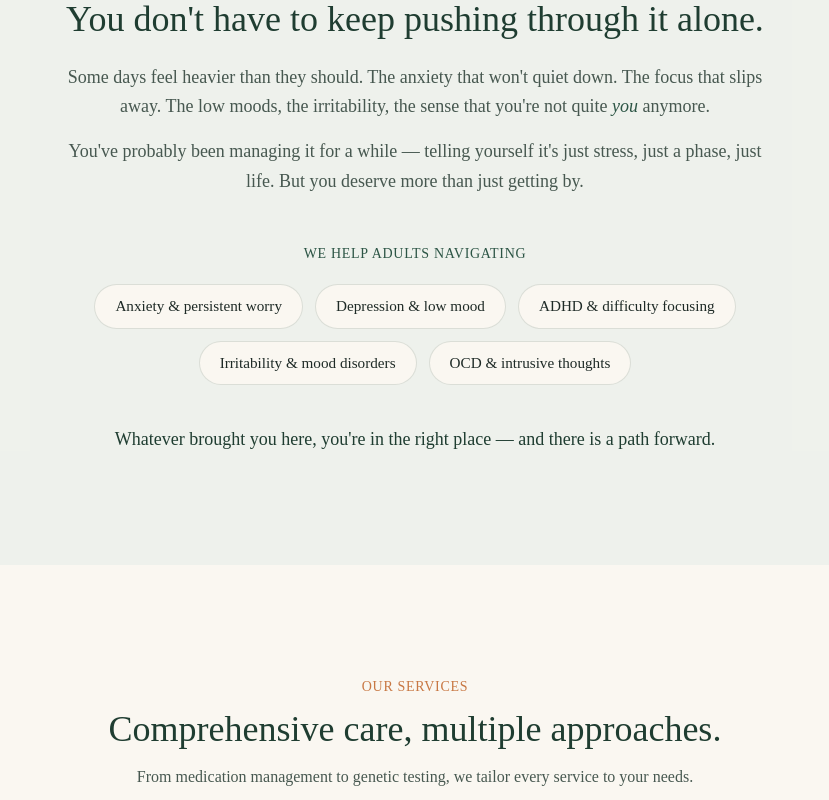
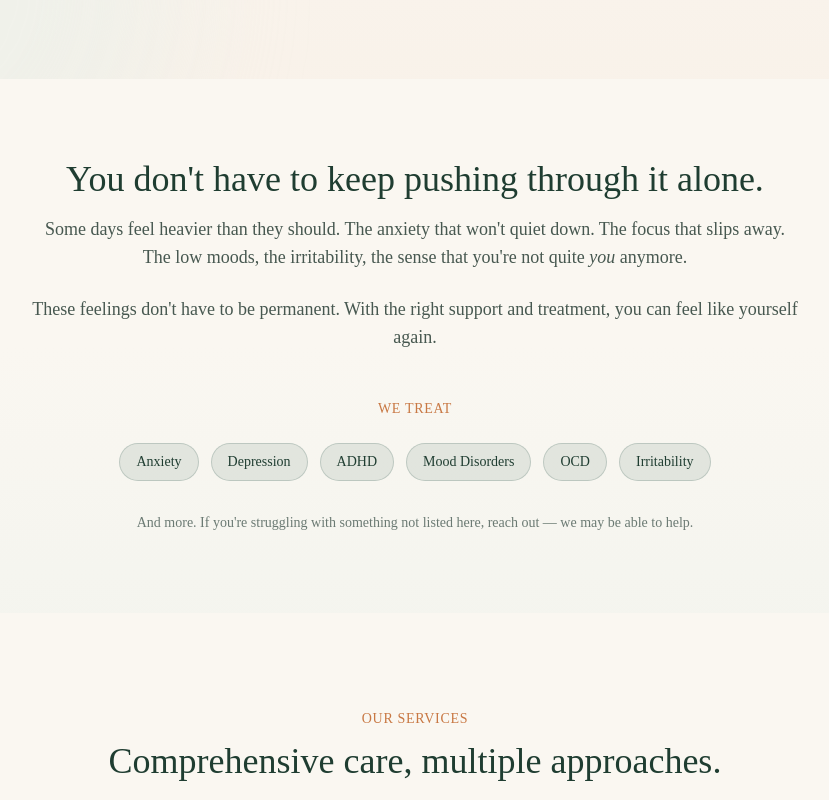
Before and after one commit to arisebbag-dev/State-of-mind-health-2026, a Next.js app: page / in a window 1280 px wide. Shown: the part 820-1620 px from the top of the page, without its empty margins (225-1054 px from the left). Built offline with nearby package versions, Linux system fonts and the light colour scheme.

Commit message:
Improve spacing: ProblemSection tighter, SolutionsSection better spacing, globals CSS

```diff
--- a/app/globals.css
+++ b/app/globals.css
@@ -61,6 +61,24 @@
   /* Focus ring for accessibility */
   .focus-ring {
     @apply focus:outline-none focus:ring-2 focus:ring-apricot focus:ring-offset-2;
+  }
+
+  /* Smooth section spacing */
+  section {
+    @apply py-16 sm:py-20 md:py-24;
+  }
+
+  /* Tighter spacing for specific sections */
+  section.hero {
+    @apply py-20 sm:py-28;
+  }
+
+  section.problem {
+    @apply py-12 sm:py-16 md:py-20;
+  }
+
+  section.solutions {
+    @apply py-16 sm:py-20 md:py-24;
   }
 }
 
@@ -148,6 +166,11 @@
   .gradient-text {
     @apply bg-gradient-to-r from-apricot to-apricot-deep bg-clip-text text-transparent;
   }
+
+  /* Smooth section transitions */
+  .section-transition {
+    @apply transition-all duration-300 ease-out;
+  }
 }
 
 /* Accessibility: reduce motion respects prefers-reduced-motion */
--- a/components/ProblemSection.jsx
+++ b/components/ProblemSection.jsx
@@ -1,55 +1,52 @@
 import Reveal from "./Reveal";
 
 const conditions = [
-  "Anxiety & persistent worry",
-  "Depression & low mood",
-  "ADHD & difficulty focusing",
-  "Irritability & mood disorders",
-  "OCD & intrusive thoughts",
+  "Anxiety",
+  "Depression",
+  "ADHD",
+  "Mood Disorders",
+  "OCD",
+  "Irritability",
 ];
 
 export default function ProblemSection() {
   return (
-    <section className="bg-sage-mist/60 py-20 sm:py-28">
+    <section className="py-12 sm:py-16 md:py-20 bg-gradient-to-b from-canvas via-canvas to-sage-mist/30">
       <div className="container-x">
-        <div className="mx-auto max-w-prose text-center">
-          <Reveal as="h2" className="text-3xl text-forest-deep sm:text-4xl">
-            You don&apos;t have to keep pushing through it alone.
+        <div className="mx-auto max-w-3xl text-center mb-12">
+          <Reveal as="h2" className="text-3xl sm:text-4xl text-forest-deep mb-4">
+            You don't have to keep pushing through it alone.
           </Reveal>
 
-          <Reveal as="div" delay={0.05}>
-            <p className="mt-6 text-lg leading-relaxed text-ink-soft">
-              Some days feel heavier than they should. The anxiety that won&apos;t
-              quiet down. The focus that slips away. The low moods, the
-              irritability, the sense that you&apos;re not quite{" "}
-              <span className="italic text-forest">you</span> anymore.
-            </p>
-            <p className="mt-4 text-lg leading-relaxed text-ink-soft">
-              You&apos;ve probably been managing it for a while — telling yourself
-              it&apos;s just stress, just a phase, just life. But you deserve more
-              than just getting by.
-            </p>
+          <Reveal as="p" delay={0.05} className="text-base sm:text-lg text-ink-soft leading-relaxed">
+            Some days feel heavier than they should. The anxiety that won't quiet down. The focus that slips away. The low moods, the irritability, the sense that you're not quite <span className="italic font-medium">you</span> anymore.
+          </Reveal>
+
+          <Reveal as="p" delay={0.1} className="mt-6 text-base sm:text-lg text-ink-soft leading-relaxed">
+            These feelings don't have to be permanent. With the right support and treatment, you can feel like yourself again.
           </Reveal>
         </div>
 
-        <Reveal as="div" delay={0.1} className="mx-auto mt-12 max-w-3xl">
-          <p className="text-center text-sm font-medium uppercase tracking-wider text-forest">
-            We help adults navigating
+        <Reveal as="div" delay={0.15} className="mt-10">
+          <p className="text-sm font-medium uppercase tracking-wider text-apricot-deep text-center mb-6">
+            We treat
           </p>
-          <ul className="mt-5 flex flex-wrap justify-center gap-3">
-            {conditions.map((c) => (
-              <li
-                key={c}
-                className="rounded-full border border-forest/15 bg-canvas px-5 py-2.5 text-[0.95rem] text-ink"
+          <div className="flex flex-wrap gap-3 justify-center">
+            {conditions.map((condition) => (
+              <Reveal
+                key={condition}
+                delay={0.01}
+                as="span"
+                className="px-4 py-2 rounded-full bg-forest/10 border border-forest/20 text-sm font-medium text-forest-deep hover:bg-forest/15 transition-colors"
               >
-                {c}
-              </li>
+                {condition}
+              </Reveal>
             ))}
-          </ul>
-          <p className="mt-10 text-center text-lg text-forest-deep">
-            Whatever brought you here, you&apos;re in the right place — and there
-            is a path forward.
-          </p>
+          </div>
+        </Reveal>
+
+        <Reveal as="p" delay={0.2} className="text-center text-sm text-ink-muted mt-8">
+          And more. If you're struggling with something not listed here, reach out — we may be able to help.
         </Reveal>
       </div>
     </section>
--- a/components/SolutionsSection.jsx
+++ b/components/SolutionsSection.jsx
@@ -3,34 +3,28 @@ import CTAButton from "./CTAButton";
 
 const services = [
   {
-    icon: "💊",
     title: "Medication Management",
     desc: "Thoughtful, evidence-based medication selection tailored to your unique biology and needs.",
   },
   {
-    icon: "🧬",
     title: "Genetic Testing",
     desc: "Pharmacogenomic testing reveals how your body metabolizes medications—finding the right fit faster.",
     featured: true,
   },
   {
-    icon: "⚖️",
     title: "Hormone Testing",
     desc: "Comprehensive hormone panel to identify imbalances that may impact mood, energy, and wellbeing.",
     featured: true,
   },
   {
-    icon: "💬",
     title: "Telepsychiatry",
     desc: "Secure, private video appointments across the tri-state area. Same care, same expertise, any time.",
   },
   {
-    icon: "👂",
     title: "Consulting",
     desc: "Expert second opinions and collaborative care planning with your primary care or other specialists.",
   },
   {
-    icon: "🎯",
     title: "Initial Consultation",
     desc: "Comprehensive evaluation, detailed history, and personalized treatment planning for your unique situation.",
   },
@@ -38,16 +32,16 @@ const services = [
 
 export default function SolutionsSection() {
   return (
-    <section className="py-20 sm:py-28">
+    <section className="py-16 sm:py-20 md:py-24">
       <div className="container-x">
-        <div className="mx-auto max-w-2xl text-center mb-16">
+        <div className="mx-auto max-w-2xl text-center mb-12">
           <Reveal as="p" className="text-sm font-medium uppercase tracking-wider text-apricot-deep">
             Our services
           </Reveal>
-          <Reveal as="h2" delay={0.05} className="mt-3 text-3xl text-forest-deep sm:text-4xl">
+          <Reveal as="h2" delay={0.05} className="mt-3 text-3xl sm:text-4xl text-forest-deep">
             Comprehensive care, multiple approaches.
           </Reveal>
-          <Reveal as="p" delay={0.1} className="mt-4 text-ink-soft">
+          <Reveal as="p" delay={0.1} className="mt-4 text-base sm:text-lg text-ink-soft">
             From medication management to genetic testing, we tailor every service to your needs.
           </Reveal>
         </div>
@@ -57,7 +51,7 @@ export default function SolutionsSection() {
             <Reveal
               key={service.title}
               delay={i * 0.04}
-              className={`rounded-xl2 border transition-all p-6 sm:p-8 ${
+              className={`rounded-xl2 border transition-all p-6 sm:p-7 ${
                 service.featured
                   ? "border-apricot/30 bg-gradient-to-br from-apricot/8 to-apricot/3 shadow-sm hover:shadow-md hover:border-apricot/50"
                   : "border-forest/10 bg-canvas hover:shadow-card hover:border-forest/20"
@@ -78,7 +72,7 @@ export default function SolutionsSection() {
           ))}
         </div>
 
-        <Reveal as="div" delay={0.2} className="mt-14 text-center">
+        <Reveal as="div" delay={0.2} className="mt-10 text-center">
           <CTAButton href="/services" variant="secondary">
             Explore all services →
           </CTAButton>
```
